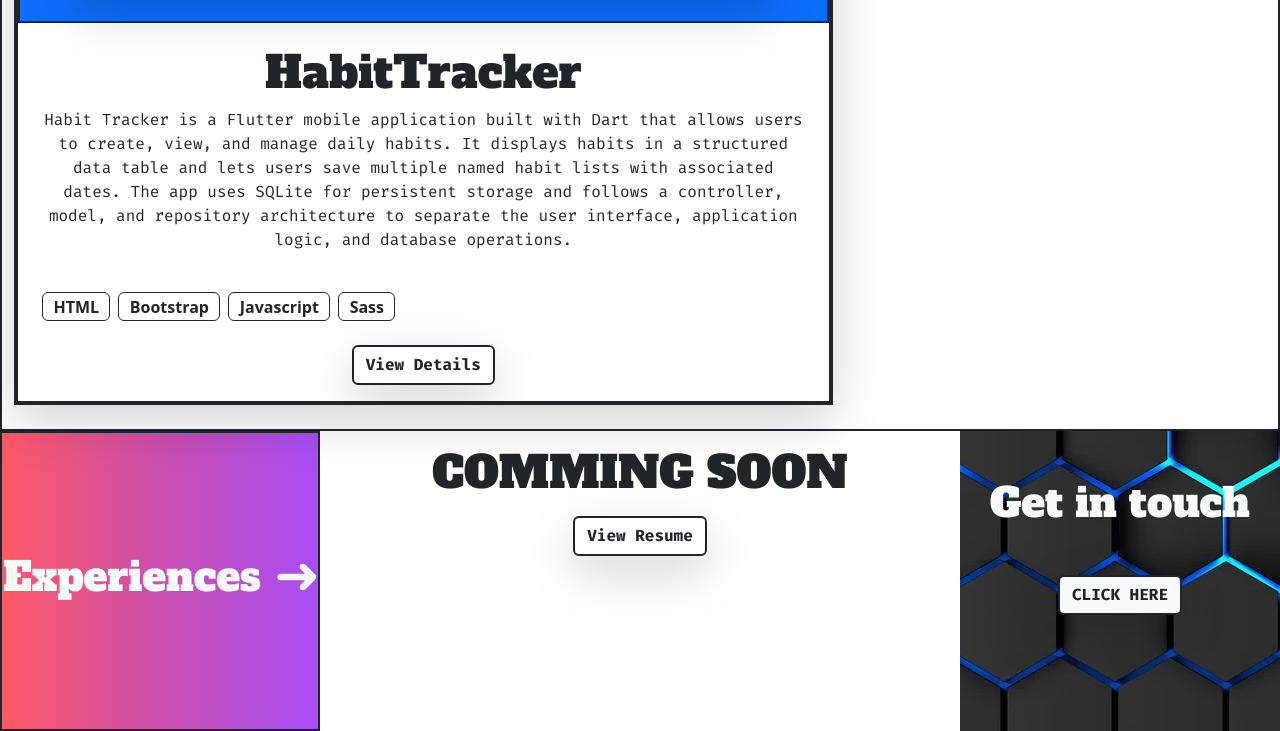
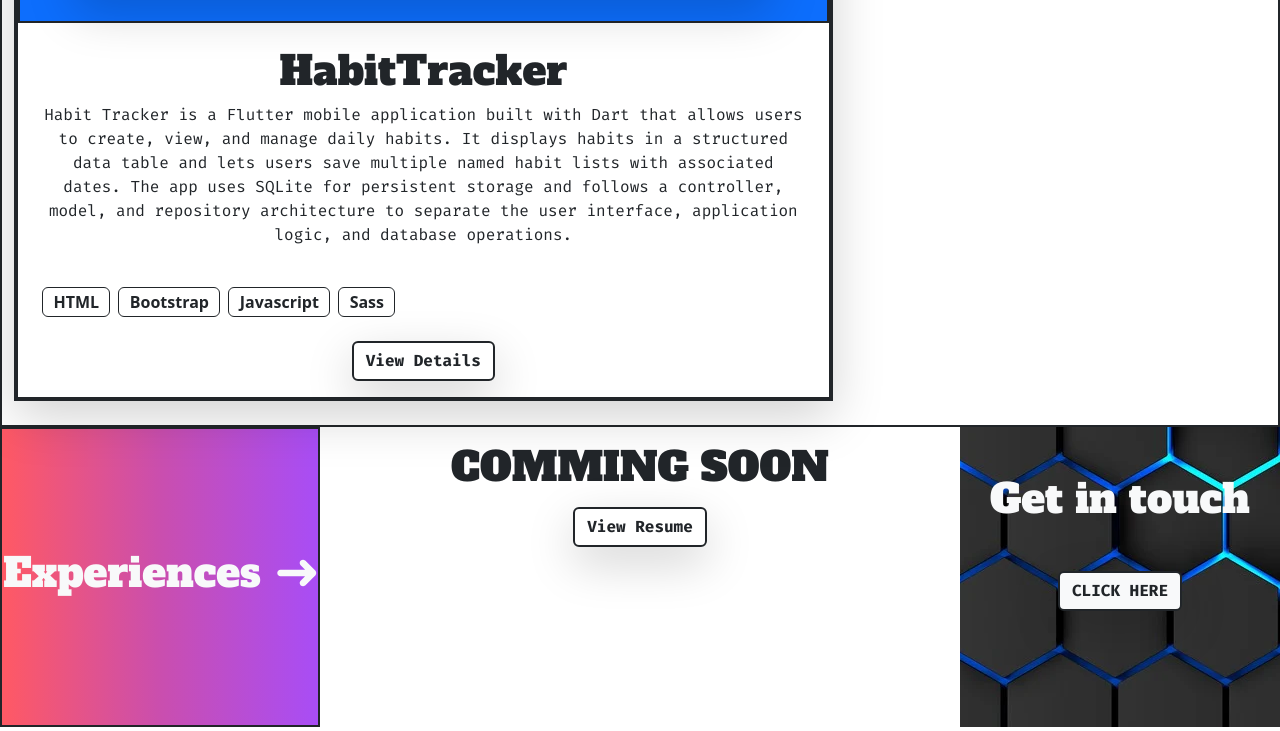
Before and after one commit to insanerod1/Personal-Portfolio, a website: page index.html in a window 1280 px wide. Shown: the part 1315-2046 px from the top of the page. Drawn offline with nearby package versions, Linux system fonts and the light colour scheme.

Commit message:
large screen fix

```diff
--- a/scss/style.scss
+++ b/scss/style.scss
@@ -91,7 +91,7 @@ $gradient-purple: #a84df6;
 
 @media (min-width: 1200px) {
   .title-text {
-    font-size: 2.75rem; // extra-large screens
+    font-size: 2.5rem; // extra-large screens
   }
 }
 
```
Also changed, not shown: css/style.css.
